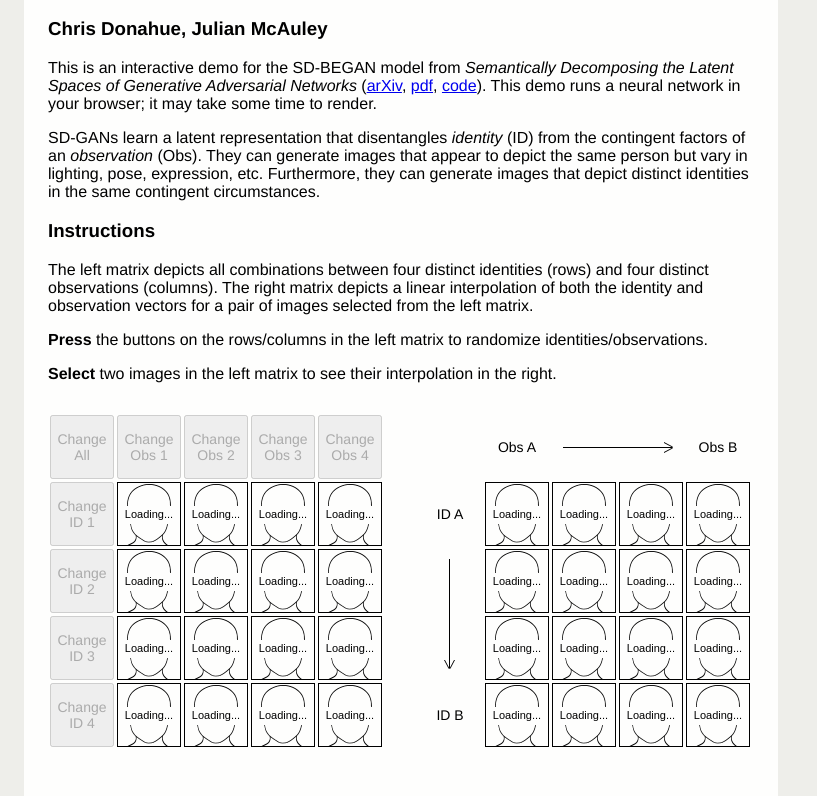
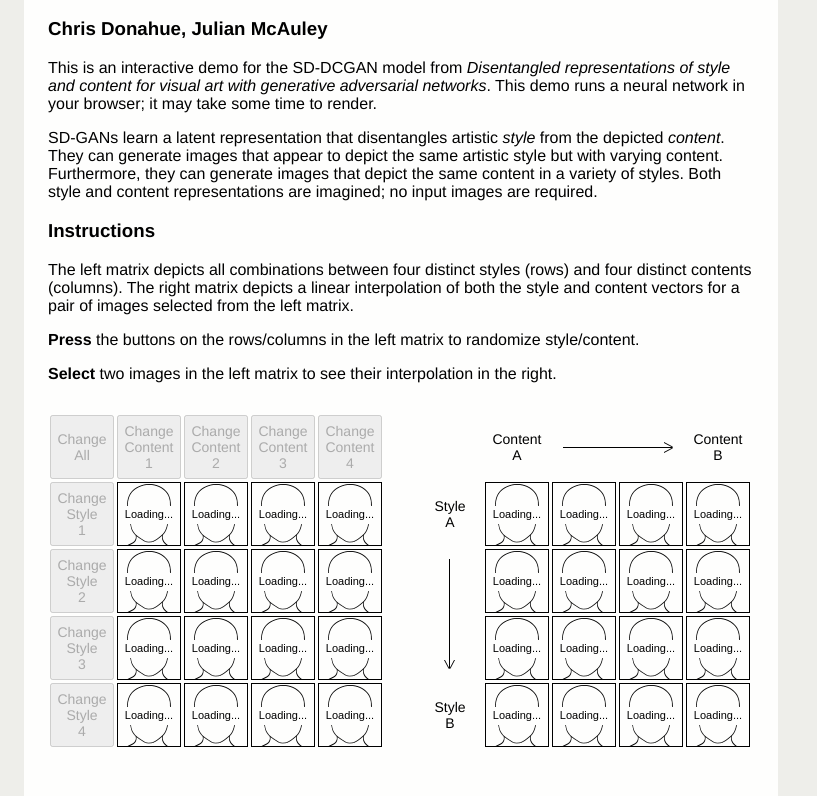
Before and after one commit to chrisdonahue/sdgan_art, a plain HTML site: page index.html in a window 1280 px wide. Shown: the part 64-860 px from the top of the page, without its empty margins (0-817 px from the left). Drawn offline with Linux system fonts and the light colour scheme; no server answers.

Commit message:
more accurate description

```diff
--- a/index.html
+++ b/index.html
@@ -24,52 +24,52 @@
 <div id="demo">
 	<h3>Chris Donahue, Julian McAuley</h3>
 	<p>
-	This is an interactive demo for the SD-BEGAN model from <i>Semantically Decomposing the Latent Spaces of Generative Adversarial Networks</i> (<a href="https://arxiv.org/abs/1705.07904">arXiv</a>, <a href="https://arxiv.org/pdf/1705.07904.pdf">pdf</a>, <a href="https://github.com/chrisdonahue/sdgan">code</a>). This demo runs a neural network in your browser; it may take some time to render. <span id="webgl" hidden>For best performance, please use a GPU and <a href="https://superuser.com/a/836833">enable WebGL</a>.</span>
+		This is an interactive demo for the SD-DCGAN model from <i>Disentangled representations of style and content for visual art with generative adversarial networks</i>. This demo runs a neural network in your browser; it may take some time to render. <span id="webgl" hidden>For best performance, please use a GPU and <a href="https://superuser.com/a/836833">enable WebGL</a>.</span>
 	</p>
 	<p>
-		SD-GANs learn a latent representation that disentangles <i>identity</i> (ID) from the contingent factors of an <i>observation</i> (Obs). They can generate images that appear to depict the same person but vary in lighting, pose, expression, etc. Furthermore, they can generate images that depict distinct identities in the same contingent circumstances.
+		SD-GANs learn a latent representation that disentangles artistic <i>style</i> from the depicted <i>content</i>. They can generate images that appear to depict the same artistic style but with varying content. Furthermore, they can generate images that depict the same content in a variety of styles. Both style and content representations are imagined; no input images are required.
 	<p>
 
 	<h3>Instructions</h3>
 	<p>
-		The left matrix depicts all combinations between four distinct identities (rows) and four distinct observations (columns). The right matrix depicts a linear interpolation of both the identity and observation vectors for a pair of images selected from the left matrix.
+		The left matrix depicts all combinations between four distinct styles (rows) and four distinct contents (columns). The right matrix depicts a linear interpolation of both the style and content vectors for a pair of images selected from the left matrix.
 	</p>
 
-	<p><b>Press</b> the buttons on the rows/columns in the left matrix to randomize identities/observations.</p>
+	<p><b>Press</b> the buttons on the rows/columns in the left matrix to randomize style/content.</p>
 	<p><b>Select</b> two images in the left matrix to see their interpolation in the right.</p>
 
 	<div id="grids" class="noselect">
 	<table id="zizo">
 		<tr>
 			<th><button type="button" style="height:64px;width:64px" id="b_all" disabled>Change<br>All</button></th>
-			<th><button type="button" style="height:64px;width:64px" id="b_o0" disabled>Change<br>Obs 1</button></th>
-			<th><button type="button" style="height:64px;width:64px" id="b_o1" disabled>Change<br>Obs 2</button></th>
-			<th><button type="button" style="height:64px;width:64px" id="b_o2" disabled>Change<br>Obs 3</button></th>
-			<th><button type="button" style="height:64px;width:64px" id="b_o3" disabled>Change<br>Obs 4</button></th>
+			<th><button type="button" style="height:64px;width:64px" id="b_o0" disabled>Change<br>Content<br>1</button></th>
+			<th><button type="button" style="height:64px;width:64px" id="b_o1" disabled>Change<br>Content<br>2</button></th>
+			<th><button type="button" style="height:64px;width:64px" id="b_o2" disabled>Change<br>Content<br>3</button></th>
+			<th><button type="button" style="height:64px;width:64px" id="b_o3" disabled>Change<br>Content<br>4</button></th>
 		</tr>
 		<tr>
-			<th><button type="button" style="height:64px;width:64px" id="b_i0" disabled>Change<br>ID 1</button></th>
+			<th><button type="button" style="height:64px;width:64px" id="b_i0" disabled>Change<br>Style<br>1</button></th>
 			<th><canvas id="c_i0_o0" height="64" width="64"></canvas></th>
 			<th><canvas id="c_i0_o1" height="64" width="64"></canvas></th>
 			<th><canvas id="c_i0_o2" height="64" width="64"></canvas></th>
 			<th><canvas id="c_i0_o3" height="64" width="64"></canvas></th>
 		</tr>
 		<tr>
-			<th><button type="button" style="height:64px;width:64px" id="b_i1" disabled>Change<br>ID 2</button></th>
+			<th><button type="button" style="height:64px;width:64px" id="b_i1" disabled>Change<br>Style<br>2</button></th>
 			<th><canvas id="c_i1_o0" height="64" width="64"></canvas></th>
 			<th><canvas id="c_i1_o1" height="64" width="64"></canvas></th>
 			<th><canvas id="c_i1_o2" height="64" width="64"></canvas></th>
 			<th><canvas id="c_i1_o3" height="64" width="64"></canvas></th>
 		</tr>
 		<tr>
-			<th><button type="button" style="height:64px;width:64px" id="b_i2" disabled>Change<br>ID 3</button></th>
+			<th><button type="button" style="height:64px;width:64px" id="b_i2" disabled>Change<br>Style<br>3</button></th>
 			<th><canvas id="c_i2_o0" height="64" width="64"></canvas></th>
 			<th><canvas id="c_i2_o1" height="64" width="64"></canvas></th>
 			<th><canvas id="c_i2_o2" height="64" width="64"></canvas></th>
 			<th><canvas id="c_i2_o3" height="64" width="64"></canvas></th>
 		</tr>
 		<tr>
-			<th><button type="button" style="height:64px;width:64px" id="b_i3" disabled>Change<br>ID 4</button></th>
+			<th><button type="button" style="height:64px;width:64px" id="b_i3" disabled>Change<br>Style<br>4</button></th>
 			<th><canvas id="c_i3_o0" height="64" width="64"></canvas></th>
 			<th><canvas id="c_i3_o1" height="64" width="64"></canvas></th>
 			<th><canvas id="c_i3_o2" height="64" width="64"></canvas></th>
@@ -80,12 +80,12 @@
 	<table id="lerp">
 		<tr>
 			<th height="64px" width="64px"></th>
-			<th height="64px" width="64px">Obs A</th>
+			<th height="64px" width="64px">Content<br>A</th>
 			<th height="64px" colspan="2"><img src="img/arrow_hor.png"></th>
-			<th height="64px" width="64px">Obs B</th>
+			<th height="64px" width="64px">Content<br>B</th>
 		</tr>
 		<tr>
-			<th height="64px" width="64px">ID A</th>
+			<th height="64px" width="64px">Style<br>A</th>
 			<th><canvas id="c_lerp_i0_o0" height="64" width="64"></canvas></th>
 			<th><canvas id="c_lerp_i0_o1" height="64" width="64"></canvas></th>
 			<th><canvas id="c_lerp_i0_o2" height="64" width="64"></canvas></th>
@@ -105,7 +105,7 @@
 			<th><canvas id="c_lerp_i2_o3" height="64" width="64"></canvas></th>
 		</tr>
 		<tr>
-			<th height="64px" width="64px">ID B</th>
+			<th height="64px" width="64px">Style<br>B</th>
 			<th><canvas id="c_lerp_i3_o0" height="64" width="64"></canvas></th>
 			<th><canvas id="c_lerp_i3_o1" height="64" width="64"></canvas></th>
 			<th><canvas id="c_lerp_i3_o2" height="64" width="64"></canvas></th>
```
